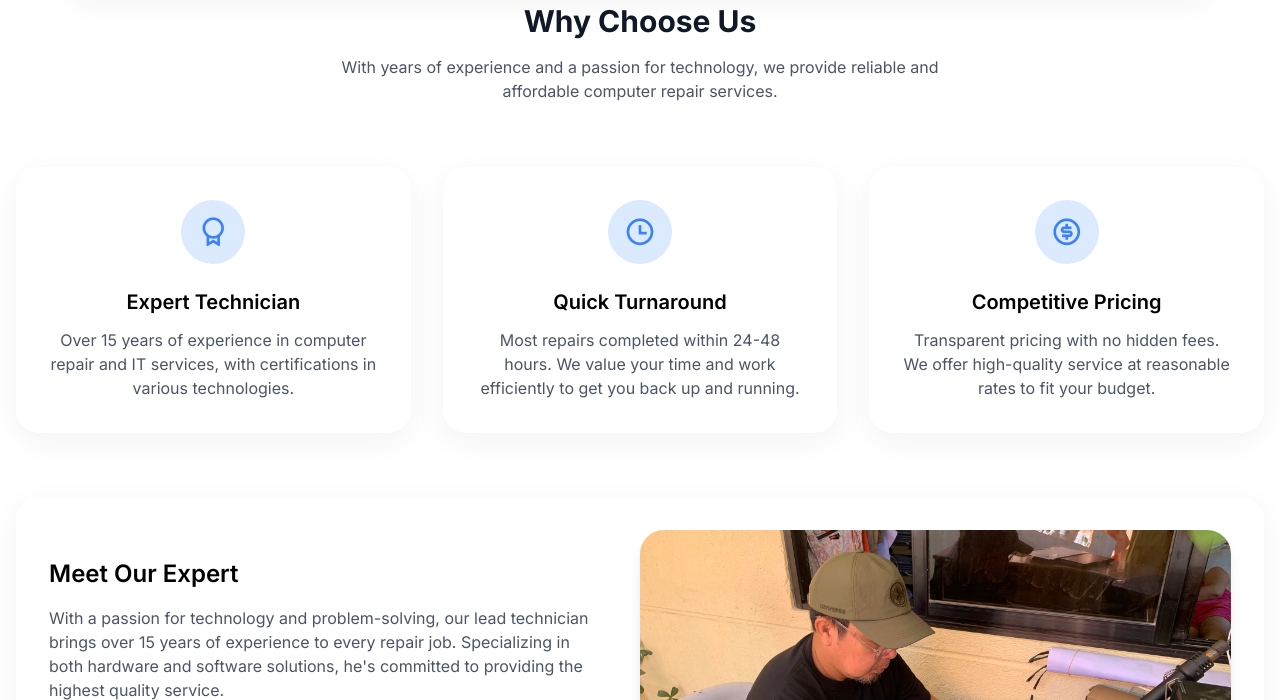
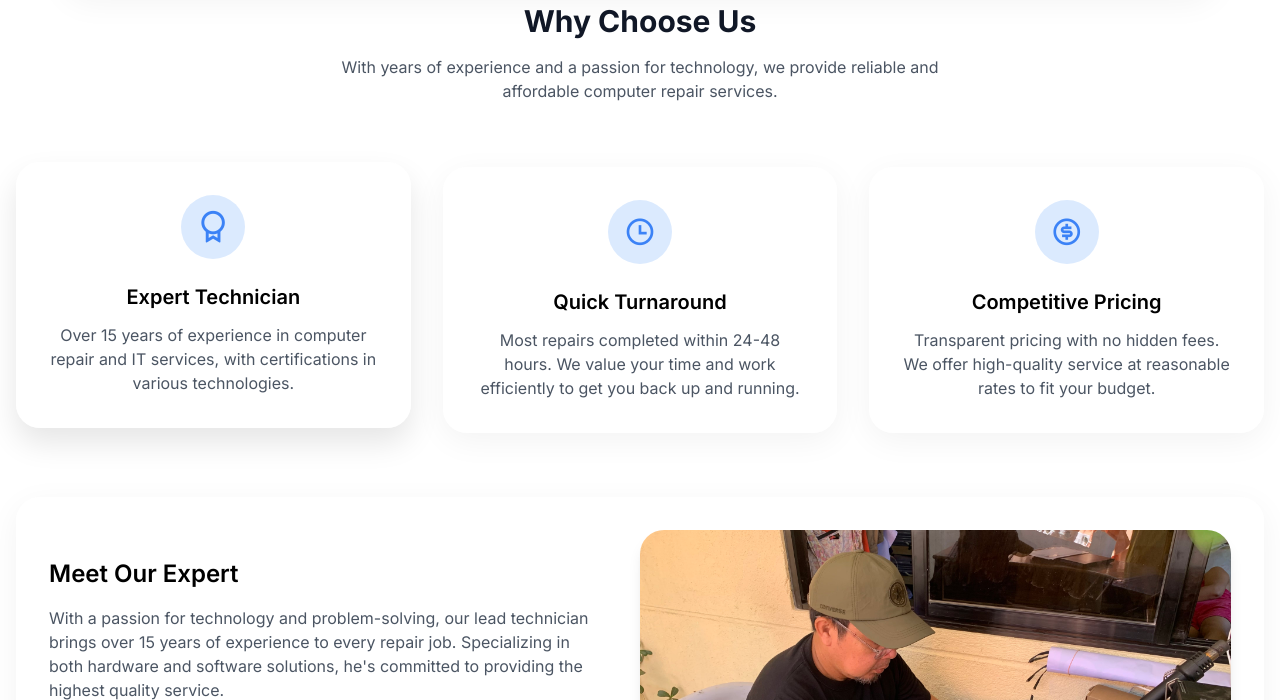
Before and after one commit to calebskibidisigma/quickfixcompters, a plain HTML site: page index.html in a window 1280 px wide. In both pictures the pointer is over the element 213 px from the left and 1949 px from the top of the page. Shown: the part 1649-2349 px from the top of the page. Drawn offline with nearby package versions, Linux system fonts and the light colour scheme.

Commit message:
Update styles.css

```diff
--- a/styles.css
+++ b/styles.css
@@ -33,9 +33,31 @@ input[type="number"]::-webkit-outer-spin-button {
     margin: 0;
 }
 
+/* Service Card Hover Animation */
+.service-card {
+    transition: all 0.3s ease;
+}
+
 .service-card:hover {
     transform: translateY(-5px);
     box-shadow: 0 15px 30px rgba(0, 0, 0, 0.1);
+}
+
+/* Why Choose Us Card Hover Animation */
+.glassmorphism.rounded-xl.p-8 {
+    transition: all 0.3s ease;
+}
+
+.glassmorphism.rounded-xl.p-8:hover {
+    transform: translateY(-5px);
+    box-shadow: 0 15px 30px rgba(0, 0, 0, 0.1);
+    background: rgba(255, 255, 255, 0.8);
+}
+
+/* Icon Hover Animation for Why Choose Us */
+.glassmorphism.rounded-xl.p-8:hover .ri-2x {
+    transform: scale(1.1);
+    transition: transform 0.3s ease;
 }
 
 .custom-switch {
```
